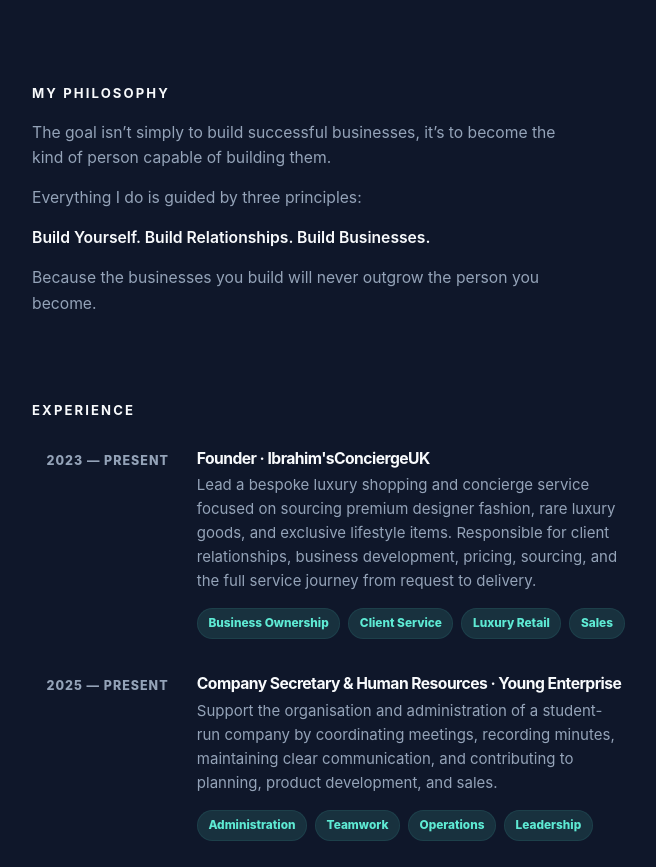
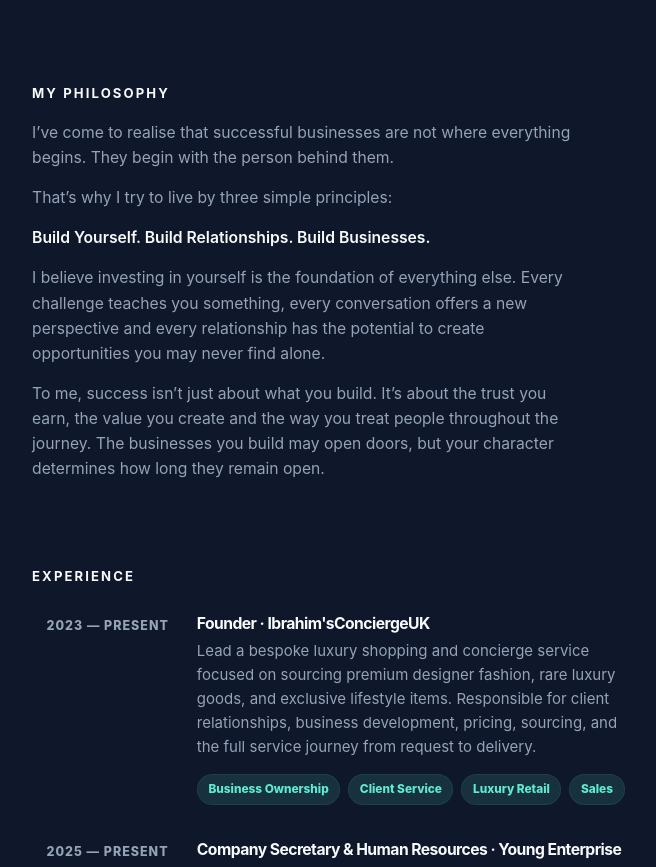
Before and after one commit to ibrahimmusallam10/Ibrahim-sConciergeUK, a React (Vite) app: page / in a window 1280 px wide. Shown: the part 1060-1927 px from the top of the page, without its empty margins (560-1216 px from the left). Built offline with nearby package versions, Linux system fonts and the light colour scheme.

Commit message:
Expand personal philosophy

```diff
--- a/src/App.tsx
+++ b/src/App.tsx
@@ -233,12 +233,21 @@ export default function App() {
           <h2>My Philosophy</h2>
           <div className="copy philosophy-copy">
             <p>
-              The goal isn’t simply to build successful businesses, it’s to become the kind of person capable of
-              building them.
+              I’ve come to realise that successful businesses are not where everything begins. They begin with the
+              person behind them.
             </p>
-            <p>Everything I do is guided by three principles:</p>
+            <p>That’s why I try to live by three simple principles:</p>
             <p className="philosophy-line">Build Yourself. Build Relationships. Build Businesses.</p>
-            <p>Because the businesses you build will never outgrow the person you become.</p>
+            <p>
+              I believe investing in yourself is the foundation of everything else. Every challenge teaches you
+              something, every conversation offers a new perspective and every relationship has the potential to create
+              opportunities you may never find alone.
+            </p>
+            <p>
+              To me, success isn’t just about what you build. It’s about the trust you earn, the value you create and
+              the way you treat people throughout the journey. The businesses you build may open doors, but your
+              character determines how long they remain open.
+            </p>
           </div>
         </section>
 
```
